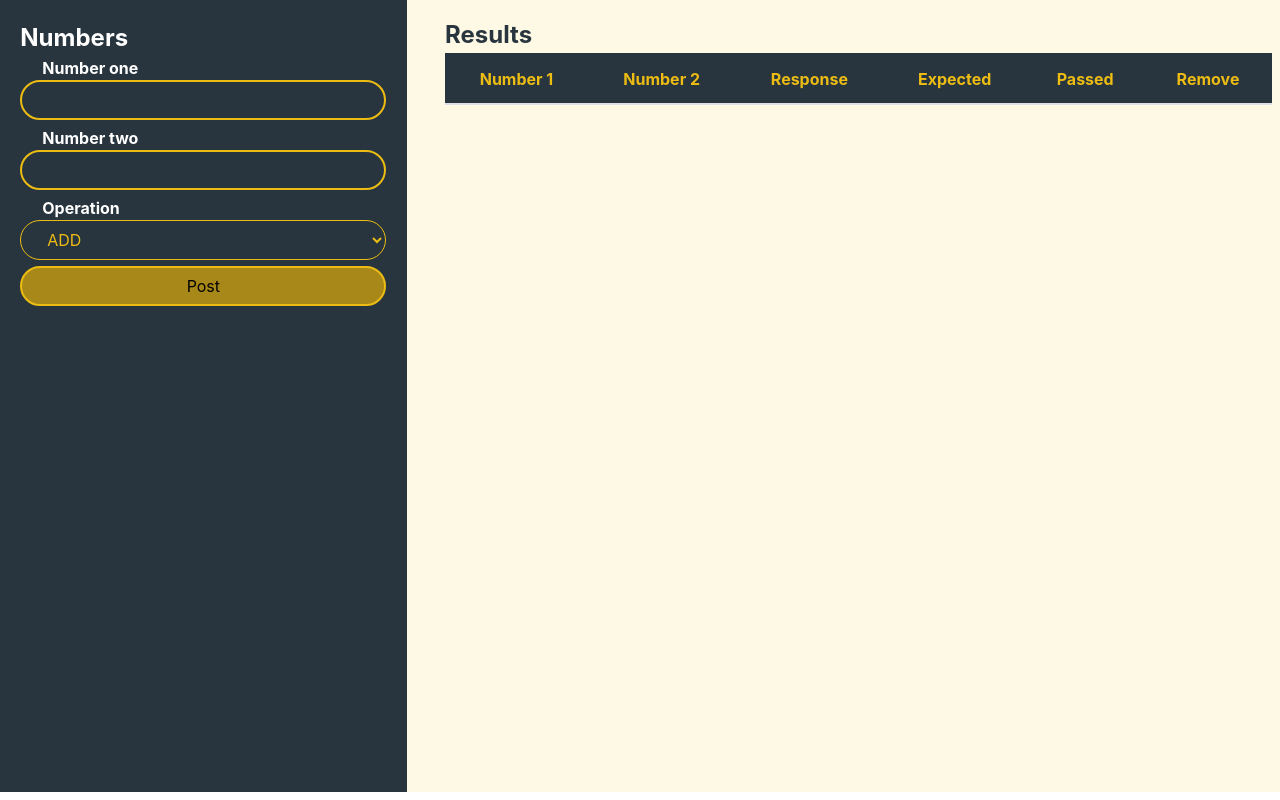
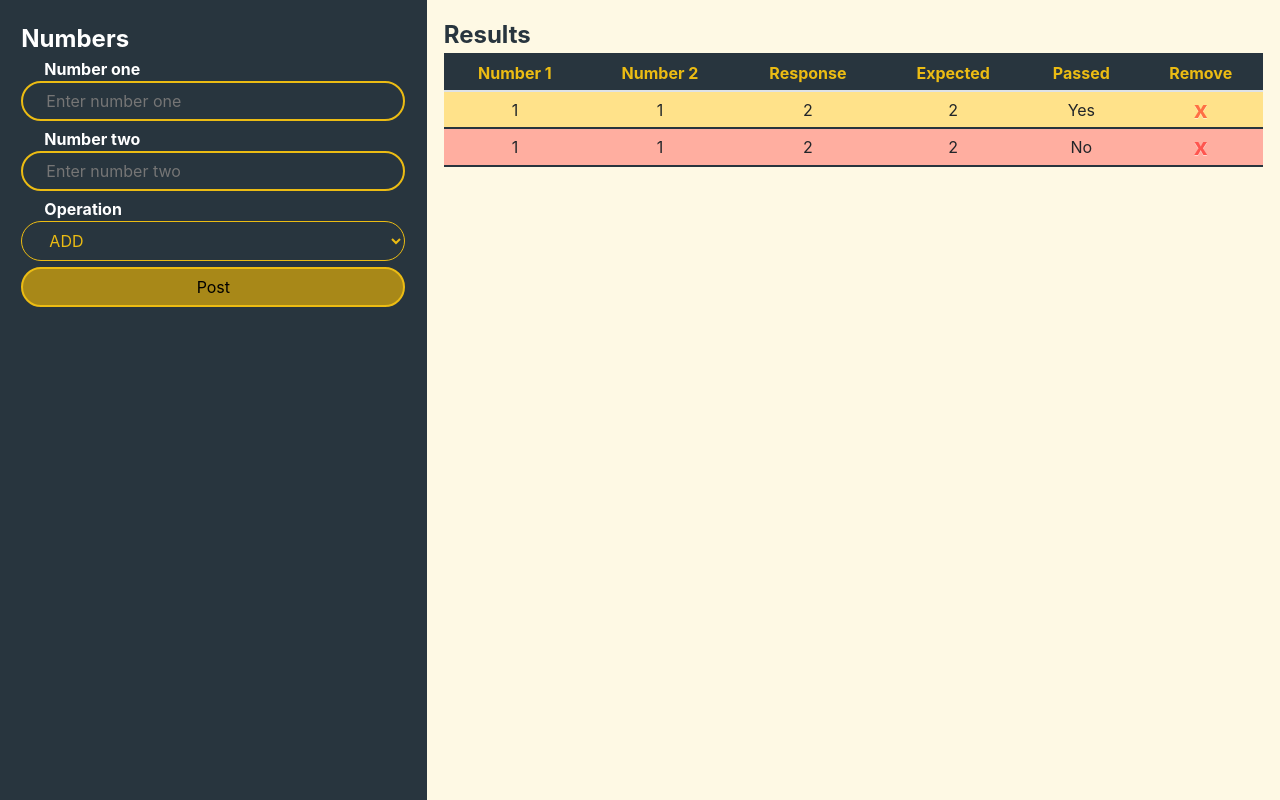
Before and after one commit to PatrickMugayaJoel/Calculator, a React (Create React App) app: page / in a window 1280 px wide. Built offline with nearby package versions, Linux system fonts and the light colour scheme.

Commit message:
Remove table row
- Added functionality to  remove a table row by clicking the x

```diff
--- a/src/App.css
+++ b/src/App.css
@@ -1,11 +1,25 @@
 .App {
   margin: 0%;
+  width: 100vw;
+  overflow-x: auto;
+  height: 100vh;
+}
+
+.row {
+  height: 100%;
   width: 100%;
+  margin: 0px;
   background-color: #fef9e4;
 }
 
+.col-sm-4,
+.col-sm-8 {
+  padding: 0%;
+}
+
 .full-height {
-  height: 99vh;
+  height: 100%;
+  overflow-y: hidden;
 }
 
 .side-pannel {
@@ -16,7 +30,7 @@
 
 .results-pannel {
   color: #28353e;
-  padding: 2% 1%;
+  padding: 2%;
 }
 
 .title {
@@ -52,6 +66,7 @@ label {
 }
 
 .table th, .table td {
+  padding: 0.35rem;
   border-top: 2px solid #28353e;
   border-bottom: 2px solid #28353e;
 }
@@ -72,3 +87,13 @@ label {
 .correct {
   background-color: #ffe28a;
 }
+
+.close {
+  color: #fe0000;
+  width: 100%;
+}
+
+.close:hover,
+.close:active{
+  color: #fe0000;
+}
--- a/src/components/Form.js
+++ b/src/components/Form.js
@@ -10,6 +10,7 @@ const Form = ({props}) => {
                     required
                     onChange={props.onChange}
                     value={props.state.num_one}
+                    placeholder="Enter number one"
                 />
                 <label>Number two</label>
                 <input
@@ -19,6 +20,7 @@ const Form = ({props}) => {
                     required
                     onChange={props.onChange}
                     value={props.state.num_two}
+                    placeholder="Enter number two"
                 />
                 <label>Operation</label>
                 <select
--- a/src/components/TableRow.js
+++ b/src/components/TableRow.js
@@ -1,6 +1,17 @@
-import React from 'react';
+import React, { useContext } from 'react';
+import {ResponseContext} from "../context/ResponsesCtxt";
 
-const TableRow = ({result, index}) => {
+const TableRow = ({result, id}) => {
+    const [responces, setResponces] = useContext(ResponseContext);
+
+    const PopResponse = index => {
+        const list = [...responces];
+        console.log(responces);
+        console.log(index);
+        list.splice(index, 1);
+        console.log(list);
+        setResponces(list);
+    }
     return (
         <tr className={result.is_passed === "No" ? "wrong" : "correct"}>
             <td>{result.num_1}</td>
@@ -11,7 +22,7 @@ const TableRow = ({result, index}) => {
             <td>
                 <span
                     className="close"
-                    onClick={()=>{}}
+                    onClick={()=>{PopResponse(id)}}
                 >x</span>
             </td>
         </tr>
--- a/src/containers/ResultsPen.js
+++ b/src/containers/ResultsPen.js
@@ -5,7 +5,7 @@ import {ResponseContext} from "../context/ResponsesCtxt";
 export const ResultPen = () => {
     const [responces] = useContext(ResponseContext);
     return (
-        <div className="col-md-8">
+        <div className="col-sm-8">
         <div className="results-pannel full-height">
           <span className="title">Results</span>
           <div className="table">
@@ -23,7 +23,7 @@ export const ResultPen = () => {
               <tbody>
                 {
                   responces.map(
-                      (result, index) => <TableRow key={index} result={result} />
+                      (result, index) => <TableRow key={index} id={index} result={result} />
                     )
                 }
               </tbody>
--- a/src/containers/SidePen.js
+++ b/src/containers/SidePen.js
@@ -70,7 +70,7 @@ export const SidePen = () => {
         state: state
     };
     return (
-      <div className="col-md-4">
+      <div className="col-sm-4">
         <div className="side-pannel full-height">
           <span className="title">Numbers</span>
           <div className="form">
--- a/src/context/ResponsesCtxt.js
+++ b/src/context/ResponsesCtxt.js
@@ -3,7 +3,17 @@ import React, {useState, createContext} from 'react';
 export const ResponseContext = createContext();
 
 export const ResponseProvider = props => {
-    const [responces, setResponces] = useState([]);
+    const [responces, setResponces] = useState([{expected: "2",
+    is_passed: "Yes",
+    num_1: "1",
+    num_2: "1",
+    resp: "2"},
+    {expected: "2",
+    is_passed: "No",
+    num_1: "1",
+    num_2: "1",
+    resp: "2"},
+]);
     return (
         <ResponseContext.Provider value={[responces, setResponces]}>
             {props.children}
```
